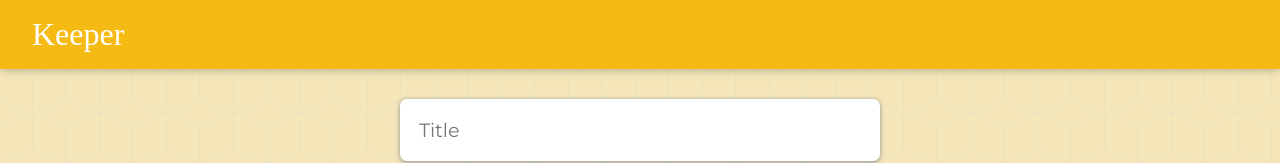
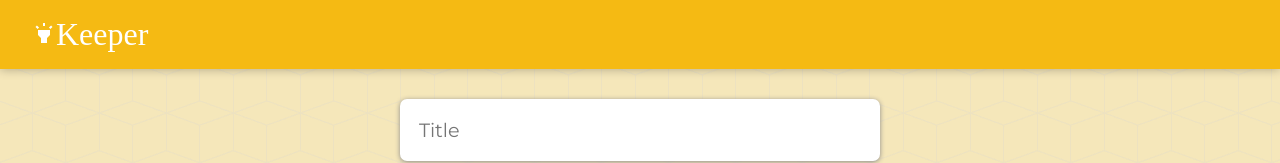
Before and after one commit to omri2861/UdemyWebDev, a React (Create React App) app in the folder keeper/: page / in a window 1280 px wide. Shown: the top 163 px of the page. Built offline with nearby package versions, Linux system fonts and the light colour scheme; a web font is replaced by a local one.

Commit message:
Added the highlight icon to the header

```diff
--- a/keeper/src/components/Header.jsx
+++ b/keeper/src/components/Header.jsx
@@ -1,9 +1,10 @@
 import React from "react";
+import HighlightIcon from '@material-ui/icons/Highlight';
 
 function Header() {
   return (
     <header>
-      <h1>Keeper</h1>
+      <h1><HighlightIcon />Keeper</h1>
     </header>
   );
 }
```
